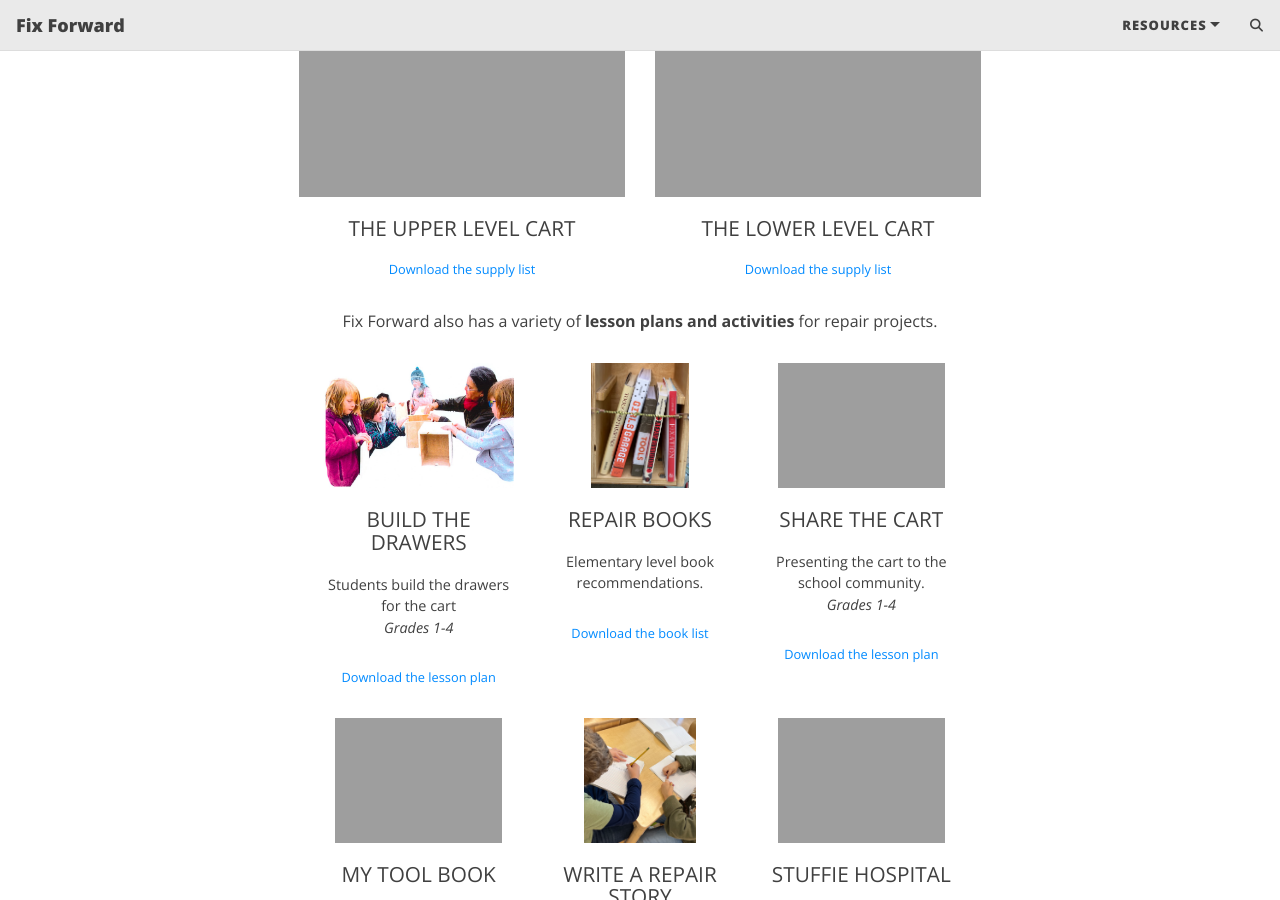
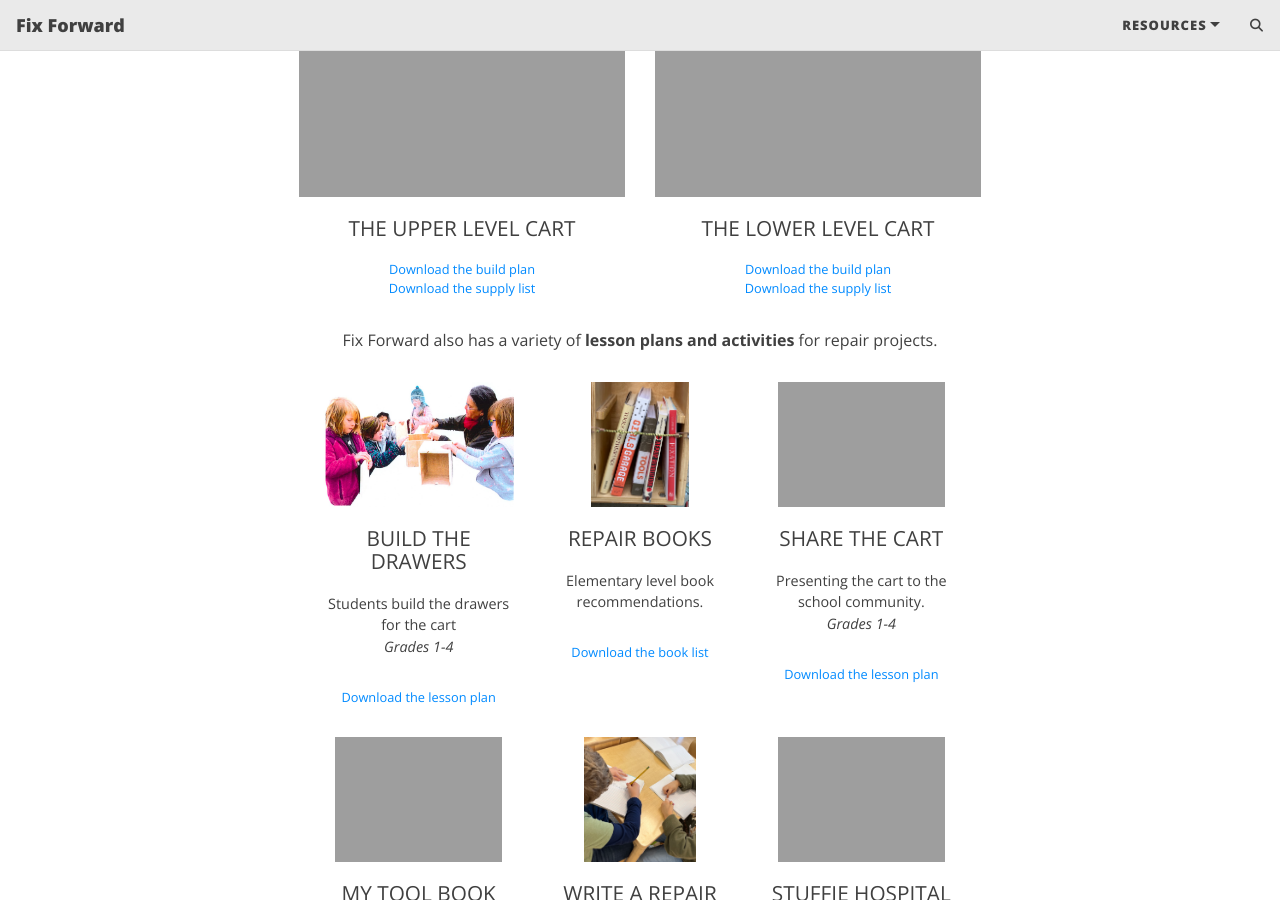
Before and after one commit to Rensselaer-Repair-Cafe/fix-forward, a Jekyll site: the page built from index.html, in a window 1280 px wide and 900 px high, scrolled down 561 px. Built offline with Jekyll 4.4.1, drawn with Linux system fonts in a browser that asks for light colours; the list of posts is cut into pages by our own code; comment, search, counter and statistics services are not loaded.

Commit message:
Add build plans; new logo; fix menu

```diff
--- a/_config.yml
+++ b/_config.yml
@@ -30,7 +30,7 @@ navbar-links:
 
 # Image to show in the navigation bar - works best with a square image
 # Remove this parameter if you don't want an image in the navbar
-avatar: "/assets/img/fix-forward-logo.jpg"
+avatar: "/assets/img/fix-forward-logo.png"
 
 # By default, the image is cut into a circle. You can disable this behaviour by setting 'round-avatar: false'
 round-avatar: false
--- a/_layouts/home.html
+++ b/_layouts/home.html
@@ -9,7 +9,7 @@ layout: page
     <p>{{ page.carts_text }}</p>
   </div>
 
-  <div class="row">
+  <div class="row" id="carts">
     {% for cart in page.carts %}
     <div class="col-12 col-lg-6" align="center">
       <div>
@@ -18,7 +18,7 @@ layout: page
         {% endif %}
         <div class="cart-title">{{ cart.title }}</div>
         {% if cart.building_plan %}
-          <div class="cart-link"><a href="{{ site.baseurl }}/{{ cart.building_plan }}">Download the lesson plan</a></div>
+          <div class="cart-link"><a href="{{ site.baseurl }}/{{ cart.building_plan }}">Download the build plan</a></div>
         {% endif %}
         {% if cart.supply_list %}
           <div class="cart-link"><a href="{{ site.baseurl }}/{{ cart.supply_list }}">Download the supply list</a></div>
@@ -33,7 +33,7 @@ layout: page
     <p>{{ page.lessons_text }}</p>
   </div>
 
-  <div class="row">
+  <div class="row" id="lessons">
     {% for lesson in page.lessons %}
     <div class="col-12 col-lg-4" align="center">
       <div>
--- a/index.html
+++ b/index.html
@@ -8,9 +8,11 @@ carts:
   - title: THE UPPER LEVEL CART
     img: /FF LESSONS/Cart Materials/The Upper Level Cart Photo.png
     supply_list: /FF LESSONS/Cart Materials/Upper Level Cart Supply List.pdf
+    building_plan: /FF LESSONS/Cart Materials/Fix It Cart Build Plan.pdf
   - title: THE LOWER LEVEL CART
     img: /FF LESSONS/Cart Materials/The Lower Level Cart Photo.png
     supply_list: /FF LESSONS/Cart Materials/Lower Level Cart Supply List.pdf
+    building_plan: /FF LESSONS/Cart Materials/Fix It Cart Build Plan.pdf
 
 lessons_text: Fix Forward also has a variety of <b>lesson plans and activities</b> for repair projects.
 lessons:
```
Also changed, not shown: FF LESSONS/Cart Materials/ff_logo.png (added), assets/img/fix-forward-logo.jpg (deleted), assets/img/fix-forward-logo.png (added), 2 other files.
